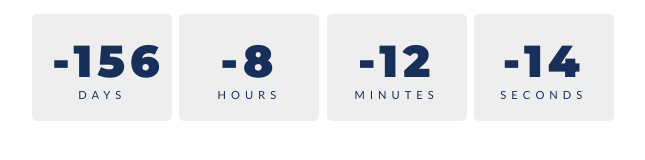
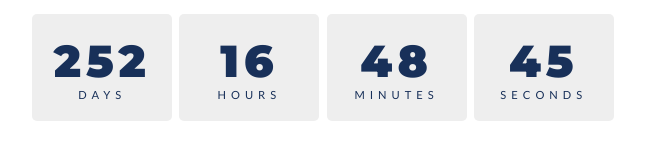
Before and after one commit to jyshin1120/notion, a plain HTML site: page index.html in a window 1280 px wide. Shown: the whole page, without its empty margins (317-962 px from the left). Drawn offline with Linux system fonts and the light colour scheme.

Commit message:
Update index.html

```diff
--- a/index.html
+++ b/index.html
@@ -59,7 +59,7 @@ body{
 </body>
 <script>
     const year = new Date().getFullYear();
-const myDate = new Date('November 20, 2023 00:00:00');
+const myDate = new Date('December 31, 2024 23:59:59');
 console.log(myDate);
 
 // countdown
```
